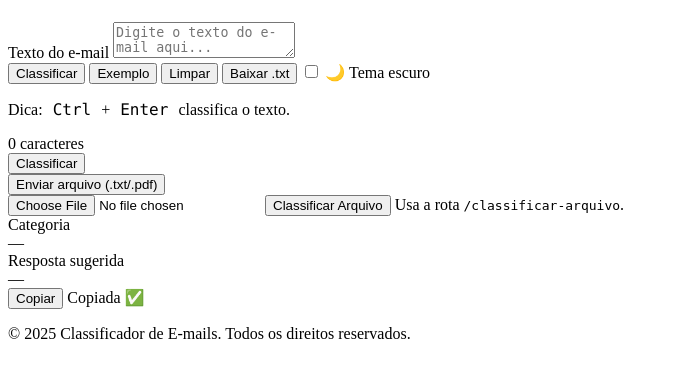
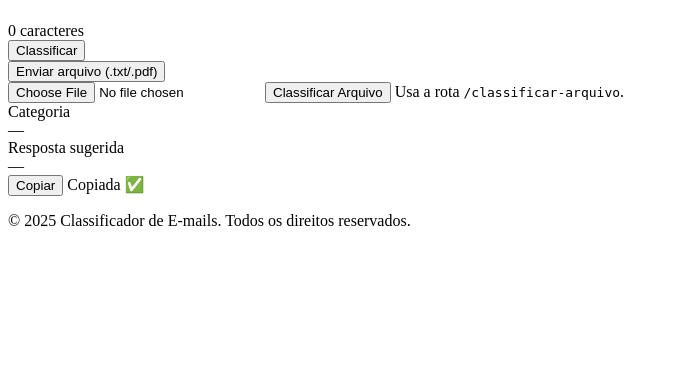
Before and after one commit to LuizBonato/email-classifier-app, a Flask app: page / in a window 1280 px wide. Shown: the part 58-436 px from the top of the page, without its empty margins (0-678 px from the left). Run offline with Flask 3, Linux system fonts and the light colour scheme.

Commit message:
Update index.html

```diff
--- a/backend/templates/index.html
+++ b/backend/templates/index.html
@@ -24,23 +24,6 @@
       <h1 class="hero-title">Classificador de E-mails</h1>
     </div>
   </header>
-
-  <main class="container">
-    <section class="card">
-      <label for="email-texto" class="label">Texto do e-mail</label>
-      <textarea id="email-texto" class="textarea" placeholder="Digite o texto do e-mail aqui..."></textarea>
-<div class="row gap8">
-  <button class="btn btn-primary" id="botao-processar">Classificar</button>
-  <button class="btn ghost" id="btn-exemplo">Exemplo</button>
-  <button class="btn ghost" id="btn-limpar">Limpar</button>
-  <button class="btn ghost" id="btn-baixar">Baixar .txt</button>
-  <label class="switch">
-    <input type="checkbox" id="tema-toggle" />
-    <span>🌙 Tema escuro</span>
-  </label>
-</div>
-<p class="muted xsmall">Dica: <kbd>Ctrl</kbd> + <kbd>Enter</kbd> classifica o texto.</p>
-
       <div class="row between">
         <span class="muted small" id="char-count">0 caracteres</span>
         <div class="row gap8">
```
